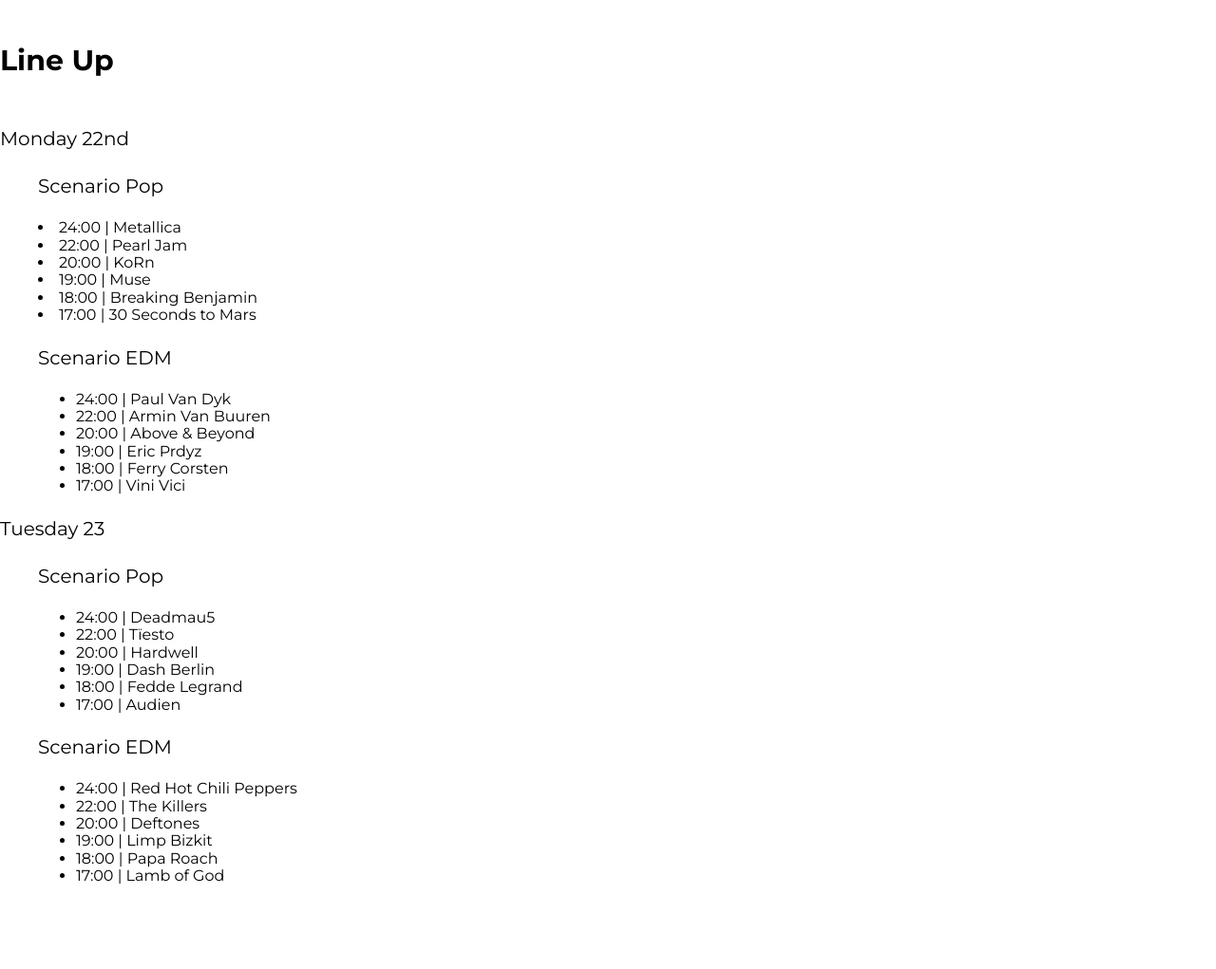
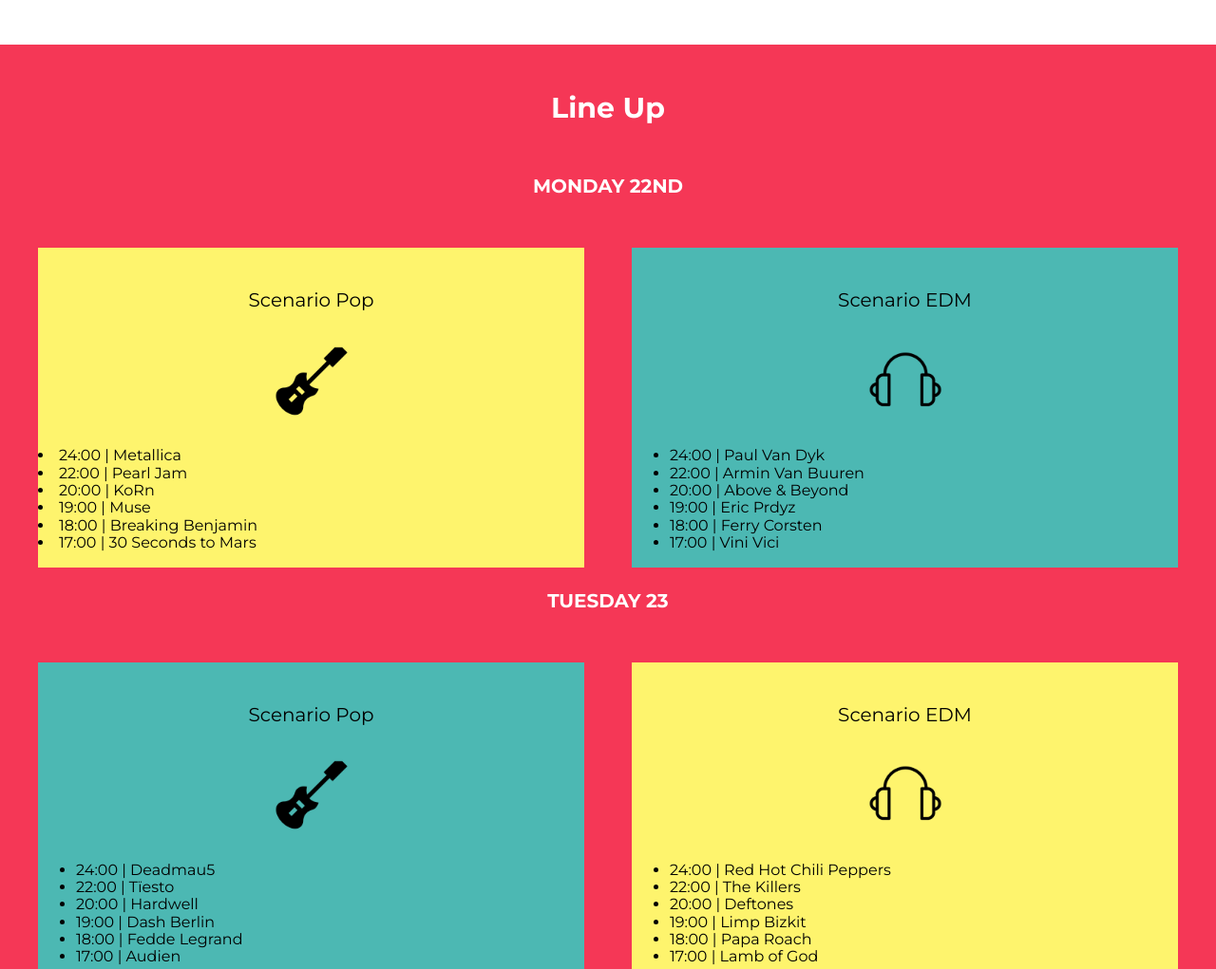
Before and after one commit to NancyMile/musi, a website: page index.html in a window 1280 px wide. Shown: the part 1156-2177 px from the top of the page at 95% size. Before the commit the page ends 2105 px from the top, so only its background shows below. Drawn offline with Linux system fonts and the light colour scheme.

Commit message:
adding lineup styles

```diff
--- a/src/scss/layout/_index.scss
+++ b/src/scss/layout/_index.scss
@@ -1,3 +1,4 @@
 @forward 'header';
 @forward 'video';
 @forward 'festival';
+@forward 'lineup';
--- /dev/null
+++ b/src/scss/layout/_lineup.scss
@@ -0,0 +1,63 @@
+@use 'base/variables' as v;
+@use 'base/mixin' as m;
+
+
+.lineup{
+    background-color:  v.$pink;
+    padding: 5rem 0;
+
+    h3,p {
+        text-align: center;
+        color: v.$white;
+    }
+
+    .day {
+        text-transform: uppercase;
+        margin-bottom: 5rem;
+        font-weight: 700;
+    }
+}
+
+.scenarios-container{
+    @include m.tablet {
+        @include m.grid(2,5rem)
+    }
+
+    p {
+        color: v.$black;
+    }
+
+    .scenario {
+        padding-top: 2rem;
+
+        .name-scenary {
+            &:after{
+                content: '';
+                display:block;
+                width: 20rem;
+                height: 10rem;
+                background-size: 15rem;
+                background-repeat: no-repeat;
+                background-position: center center;
+                margin: 2rem  auto 0 auto;
+            }
+        }
+    }
+
+    .edm .name-scenary::after{
+        background-image: url('../img/icono_edm.png');
+    }
+
+    .rock .name-scenary::after{
+        background-image: url('../img/icono_rock.png');
+    }
+
+    .bg-yellow {
+        background-color: v.$yellow;
+    }
+
+    .bg-green {
+        background-color: v.$green;
+    }
+
+}
```
Also changed, not shown: build/css/app.css.
